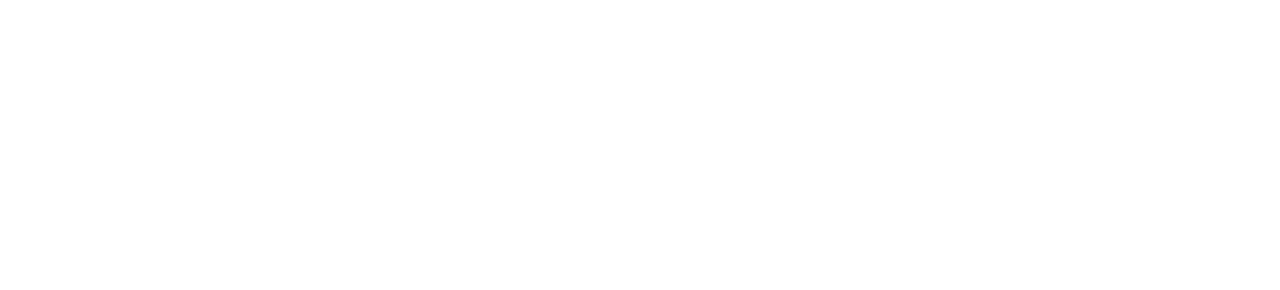
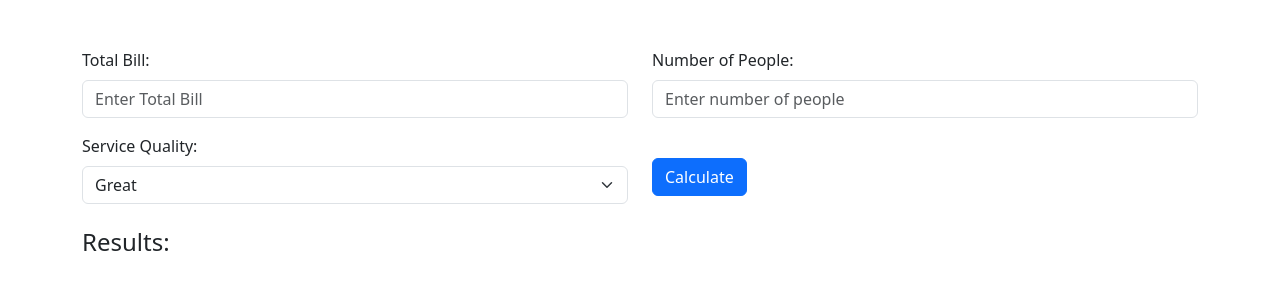
Before and after one commit to zlevin1228/Tip-Calculator, a plain HTML site: page index.html in a window 1280 px wide. Drawn offline with nearby package versions, Linux system fonts and the light colour scheme.

Commit message:
added html

```diff
--- a/index.html
+++ b/index.html
@@ -1,7 +1,7 @@
 <!DOCTYPE html>
 <html lang="en">
   <head>
-    <title></title>
+    <title>Tip Calculator</title>
     <!-- Required meta tags -->
     <meta charset="utf-8" />
     <meta
@@ -17,14 +17,53 @@
       crossorigin="anonymous"
     />
     <link rel="stylesheet" href="style.css" />
-    <link rel="icon" type="image/x-icon" href="Images/bdaycake.png" />
+    <link rel="icon" type="image/x-icon" href="Images/calc.png" />
   </head>
 
   <body>
     <header>
       <!-- place navbar here -->
     </header>
-    <main></main>
+    <main>
+        <div class="container mt-5">
+            <div class="row">
+                <div class="col-md-6">
+                    <!--Input for Bill Amount-->
+                    <label for="totalBill" class="form-label">Total Bill:</label>
+                    <input type="text" class="form-control" id="totalBill" placeholder="Enter Total Bill" />
+                </div>
+                <div class="col-md-6">
+                    <!--Input for Number of People-->
+                    <label for="numOfPeople" class="form-label">Number of People:</label>
+                    <input type="text" class="form-control" id="numOfPeople" placeholder="Enter number of people" />
+                </div>
+            </div>
+            <div class="row mt-3">
+                <div class="col-md-6">
+                    <!--Dropdown for Service Quality-->
+                    <label for="serviceQuality" class="form-label">Service Quality:</label>
+                    <select class="form-select" id="serviceQuality">
+                        <option value="Great">Great</option>
+                        <option value="Good">Good</option>
+                        <option value="Poor">Poor</option>
+                    </select>
+                </div>
+                <div class="col-md-6 mt-4">
+                    <!--Button to trigger calculation-->
+                    <button class="btn btn-primary" onclick="calculateAndDisplat()">Calculate</button>
+                </div>
+            </div>
+            <div class="row mt-4">
+                <div class="col-md-12">
+                    <!--Results Section-->
+                    <h4>Results:</h4>
+                    <p id="tipResult"></p>
+                    <p id="totalBillResult"></p>
+                    <p id="amtPerPersonResult"> </p>
+                </div>
+            </div>
+        </div>
+    </main>
     <footer>
       <!-- place footer here -->
     </footer>
```
Also changed, not shown: Images/calc.png (added).
